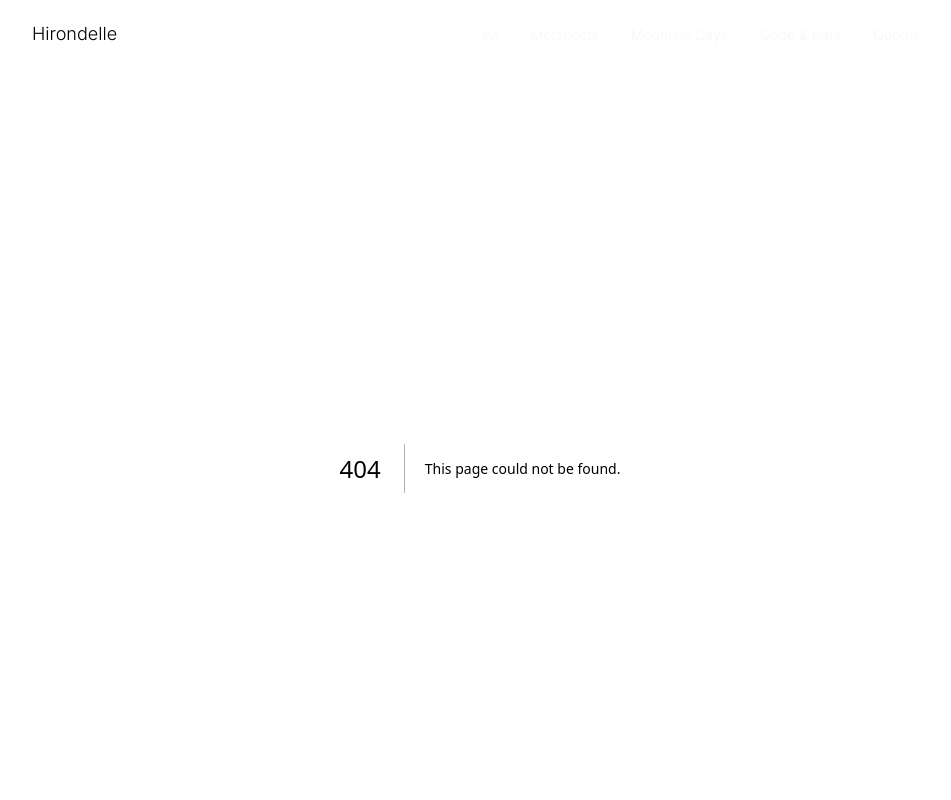
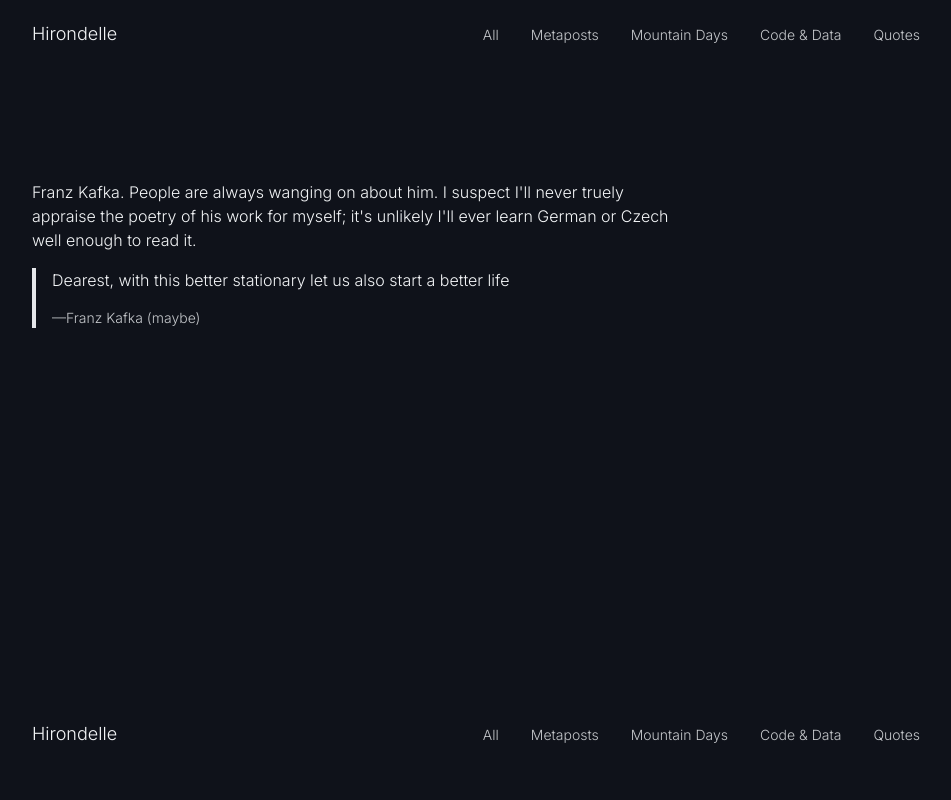
Before and after one commit to samjamead/hirondelle, a Next.js app: page /franzkafka in a window 1280 px wide. Before the commit this address had no page. Shown: the top 800 px of the page, without its empty margins (160-1111 px from the left). Built offline with nearby package versions, Linux system fonts and the light colour scheme.

Commit message:
Some note about Franz Kafka

```diff
--- a/_components/quote.tsx
+++ b/_components/quote.tsx
@@ -23,7 +23,7 @@ export default function Quote({
       <p className='leading-7 mb-1 font-light'>
         {quote.slice(0, isOpen ? quote.length : 150)}
 
-        {!isOpen && (
+        {!isOpen && quote.length > 149 && (
           <button
             className='inline-block ml-1 p-1 leading-[6px] align-middle text-xs bg-gray-600 rounded'
             onClick={toggleOpen}
--- /dev/null
+++ b/app/(posts)/franzkafka/page.mdx
@@ -0,0 +1,24 @@
+export const metadata = {
+  title: 'Franz Kafka',
+  date: '2024-09-28',
+};
+
+export default function Page() {
+  return (
+    <div className='py-12 max-w-prose flex flex-col gap-4'>
+      <p>
+        Franz Kafka. People are always wanging on about him. I suspect I'll
+        never truely appraise the poetry of his work for myself; it's unlikely
+        I'll ever learn German or Czech well enough to read it.
+      </p>
+      <blockquote className='pl-4 border-l-4 flex flex-col gap-4'>
+        <p>
+          Dearest, with this better stationary let us also start a better life
+        </p>
+        <span className='text-sm text-foreground/80'>
+          &mdash;Franz Kafka (maybe)
+        </span>
+      </blockquote>
+    </div>
+  );
+}
```
Also changed, not shown: _data/posts.json (+7 -0 lines).
